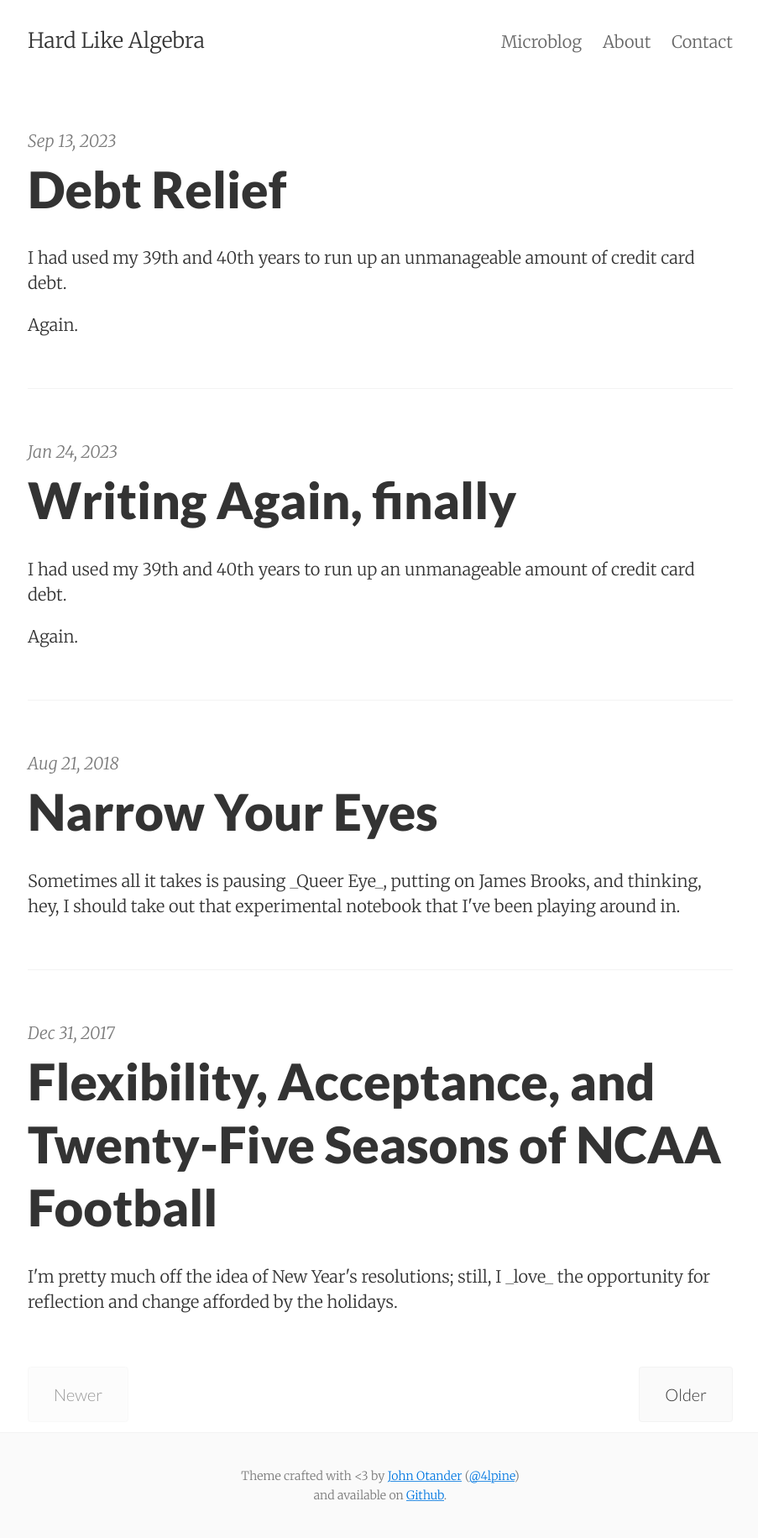
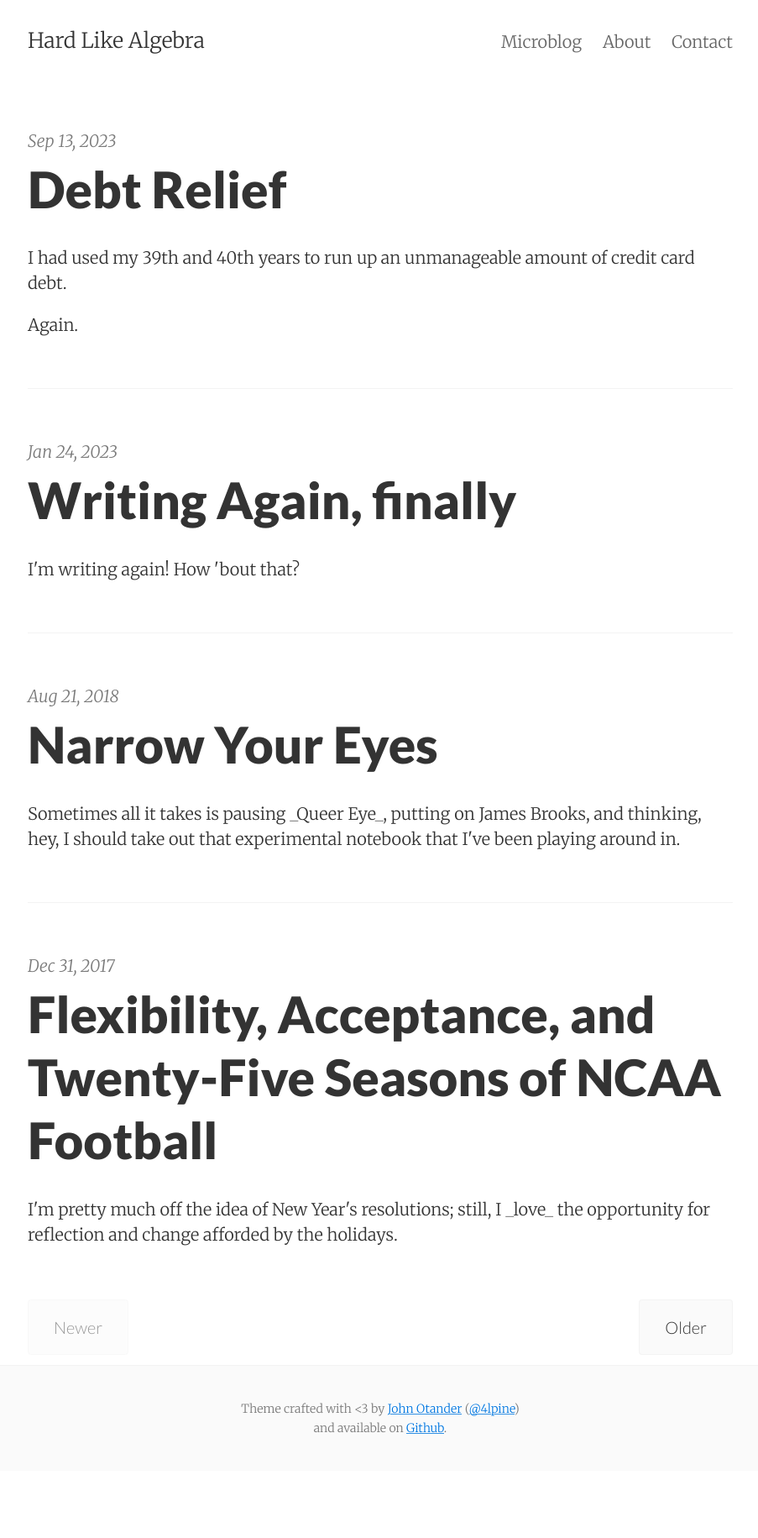
Before and after one commit to jwithington/jwithington.github.io, a Jekyll site: the page built from index.html, in a window 1280 px wide. Shown: the whole page at 84% size, without its empty margins (187-1090 px from the left). Built offline with Jekyll 4.4.1, drawn with Linux system fonts in a browser that asks for light colours; the list of posts is cut into pages by our own code; after the commit the page ends 1751 px from its top, so only the background shows below that.

Commit message:
fix excerpt

```diff
--- a/_posts/2023-01-24-writing-again-finally.md
+++ b/_posts/2023-01-24-writing-again-finally.md
@@ -1,7 +1,7 @@
 ---
 layout: post
 title: Writing Again, finally
-excerpt: I had used my 39th and 40th years to run up an unmanageable amount of credit card debt. <p>Again.</p>
+excerpt: I'm writing again! How 'bout that?
 ---
 
 It's truly a [long time coming][hla], but I'm writing again! How 'bout that?
```
